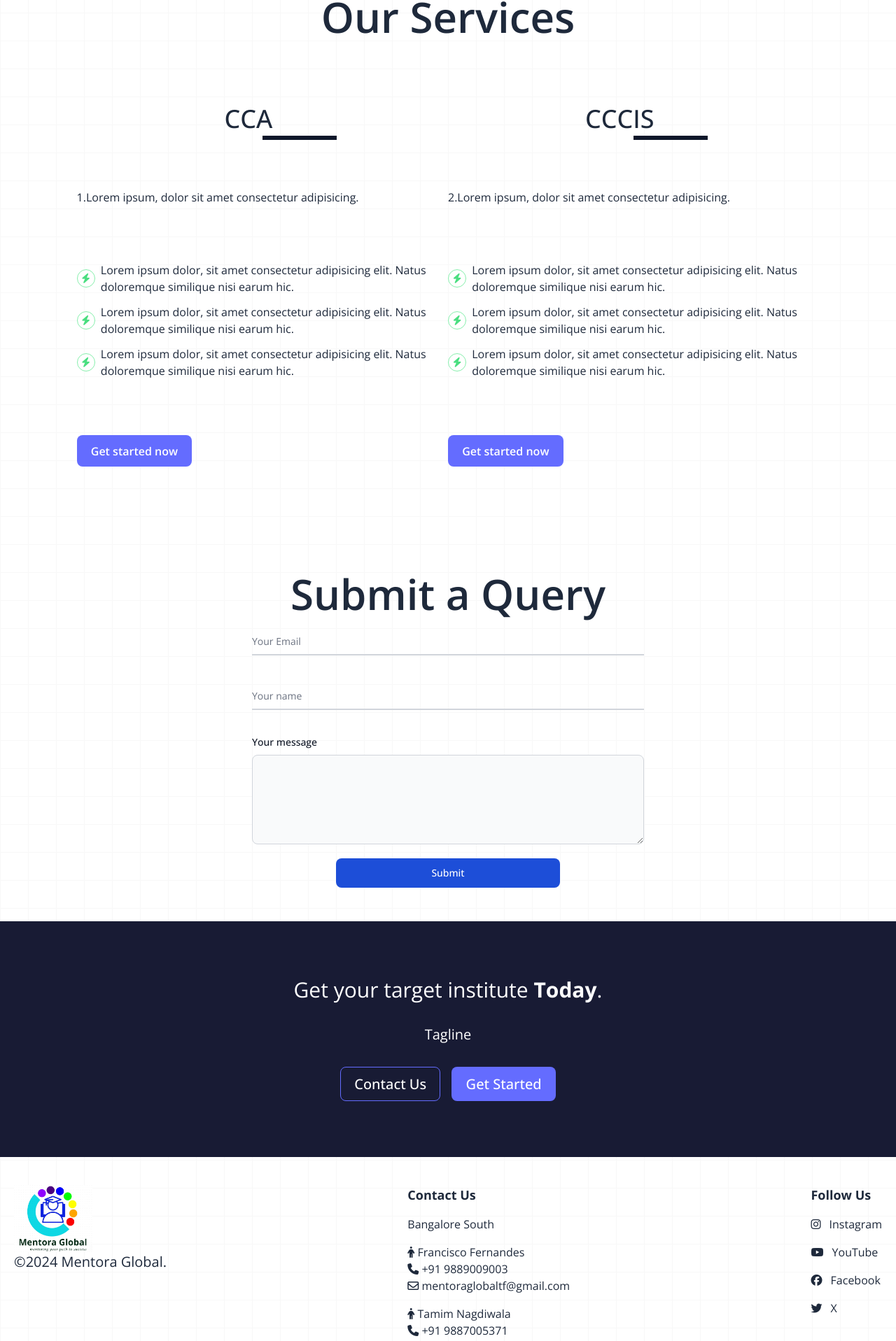
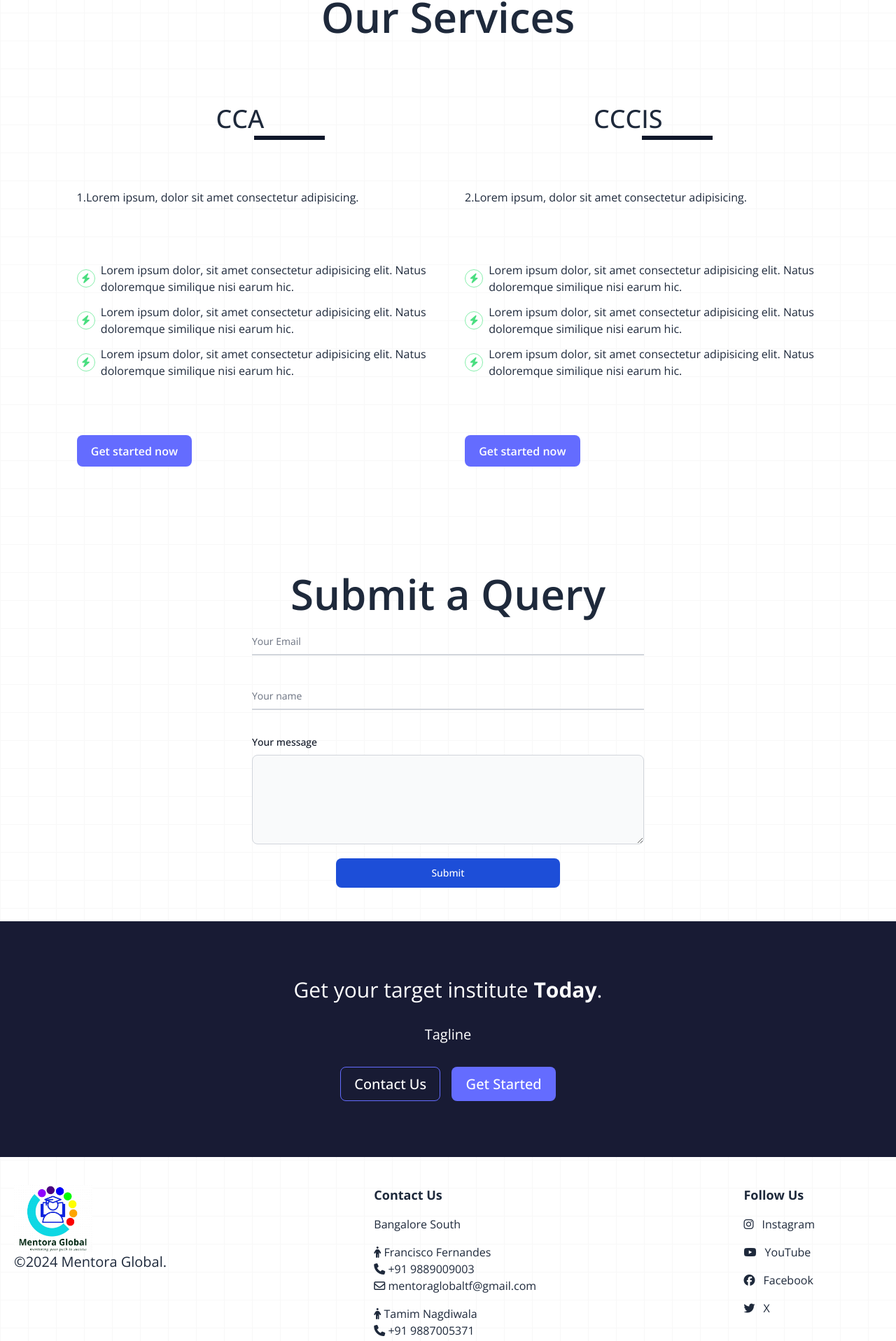
Before and after one commit to ajdjyt/landing-site, a SvelteKit app: page / in a window 1280 px wide. Shown: the part 1582-3499 px from the top of the page at 70% size. Built offline with nearby package versions, Linux system fonts and the light colour scheme.

Commit message:
polish footer more since removing query caused weird look

```diff
--- a/src/components/Footer.svelte
+++ b/src/components/Footer.svelte
@@ -60,7 +60,7 @@
 			<p class="font-bold text-base sm:text-lg">Submit a Query</p>
 			<MailUs />
 		</div> -->
-		<div class="flex flex-col gap-4">
+		<div class="flex flex-col gap-4 mr-24">
 			<p class="font-bold text-base sm:text-lg">Follow Us</p>
 			<a
 				href={socials.Instagram}
--- a/src/components/Product.svelte
+++ b/src/components/Product.svelte
@@ -41,7 +41,7 @@
 				Our Services
 			</h3>
 		</div>
-		<div class="flex flex-row">
+		<div class="flex flex-row gap-x-12">
 			{#each productFeatures as productFeature, index}
 				<ProductCard {productFeature} {index}>
 					{productFeature.featureName}
```
